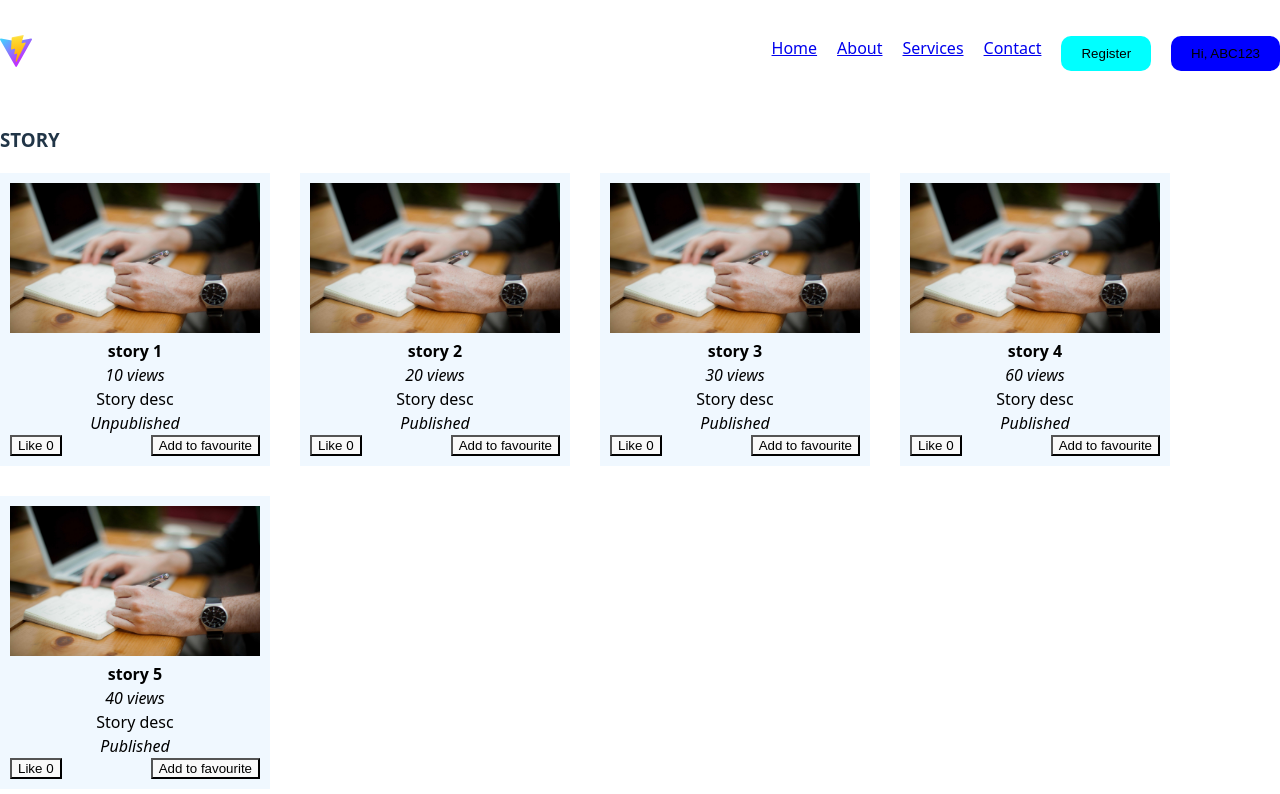
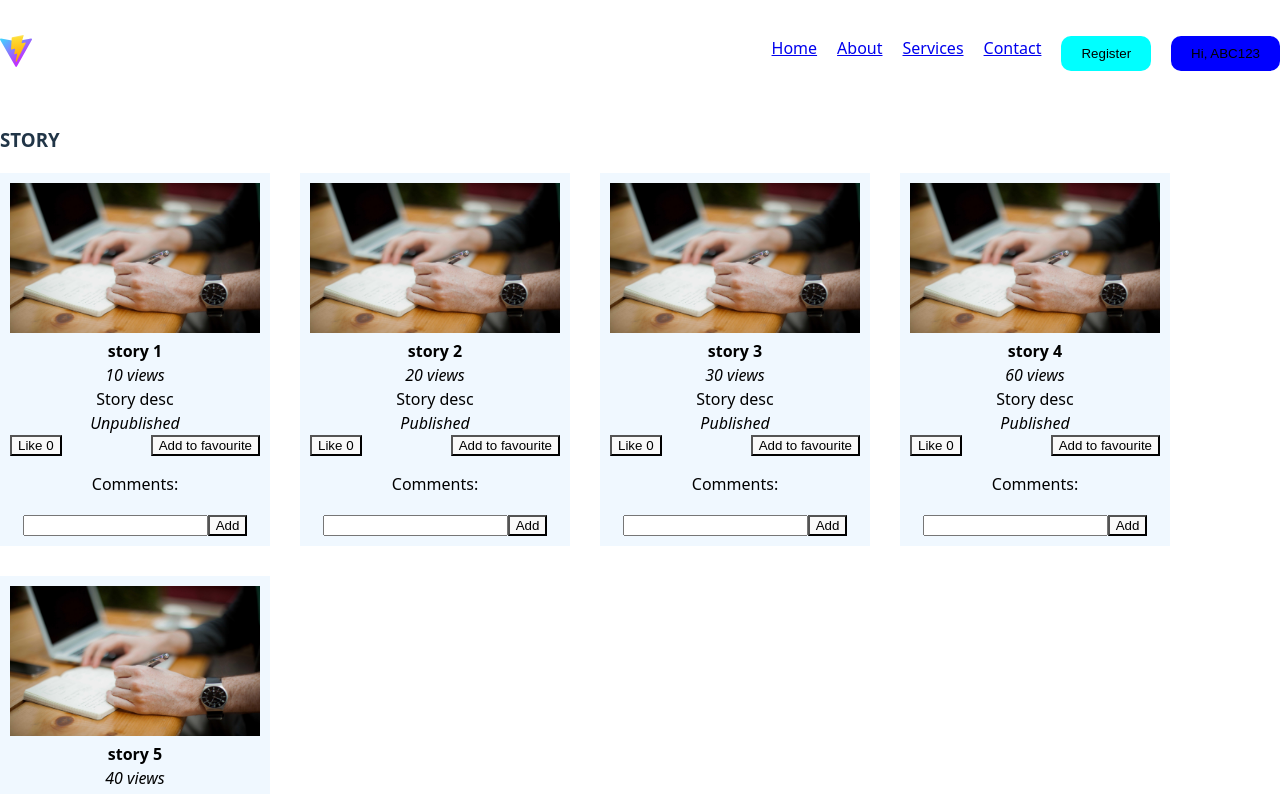
Before and after one commit to a6hijeet/react-demo, a React (Vite) app: page / in a window 1280 px wide. Shown: the top 794 px of the page. Built offline with nearby package versions, Linux system fonts and the light colour scheme.

Commit message:
useState with array, pring stored data from array

```diff
--- a/src/components/Card.jsx
+++ b/src/components/Card.jsx
@@ -2,6 +2,7 @@ import cardimg from '../assets/card1.jpg'
 import PropTypes from 'prop-types'
 import LikeButton from './LikeButton';
 import FavouriteButton from './FavouriteButton';
+import Comments from './Comments';
 
 function Card(props) {
 
@@ -28,6 +29,7 @@ function Card(props) {
         <LikeButton />
         <FavouriteButton />
       </div>
+      <Comments />
     </div>
   )
   return (
--- /dev/null
+++ b/src/components/Comments.jsx
@@ -0,0 +1,35 @@
+import { useState } from "react"
+
+
+function Comments() {
+  const [comment, setComment] = useState([]);
+  const [inputValue, setInputValue] = useState('');
+
+  const handleChange = () => {
+    if (inputValue.trim() === '') return;
+
+    const newComment = {
+      id: new Date().toLocaleString(),
+      text: inputValue
+    }
+    // Start a new timeout
+      setComment([...comment, newComment])
+      console.log(comment)
+      setInputValue('');
+
+
+
+  }
+  return(
+    <>
+      <p>Comments:  </p>
+      <div>{comment.map(com => (
+        <p key={com.id}>{com.text} at {<small><i>{com.id.split(',')[1]}</i></small>}</p>
+      ))}</div>
+      <input type="input" value={inputValue} onChange={(e) => setInputValue(e.target.value)}></input>
+      <button onClick={handleChange}>Add</button>
+    </>
+  )
+}
+
+export default Comments
```
